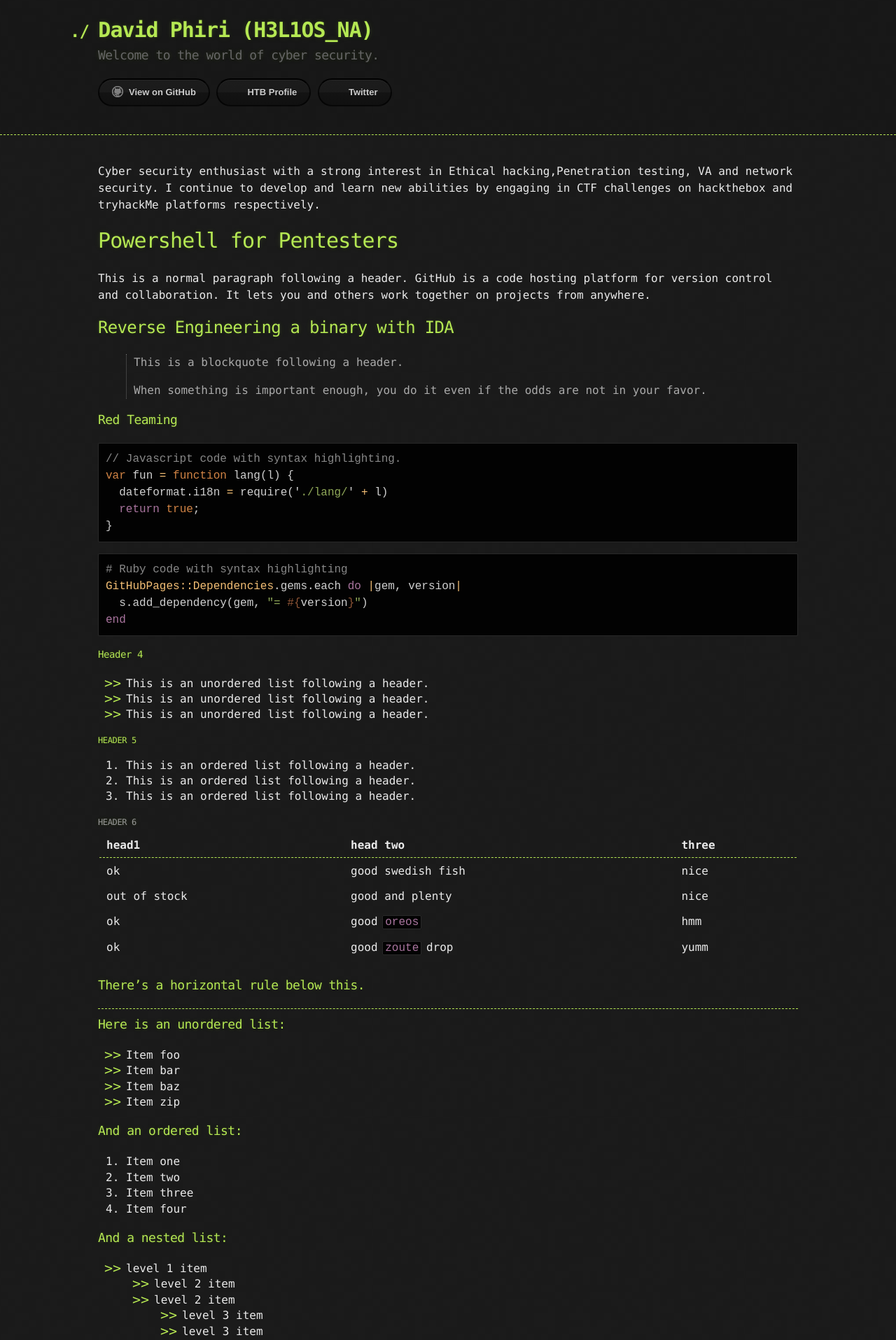
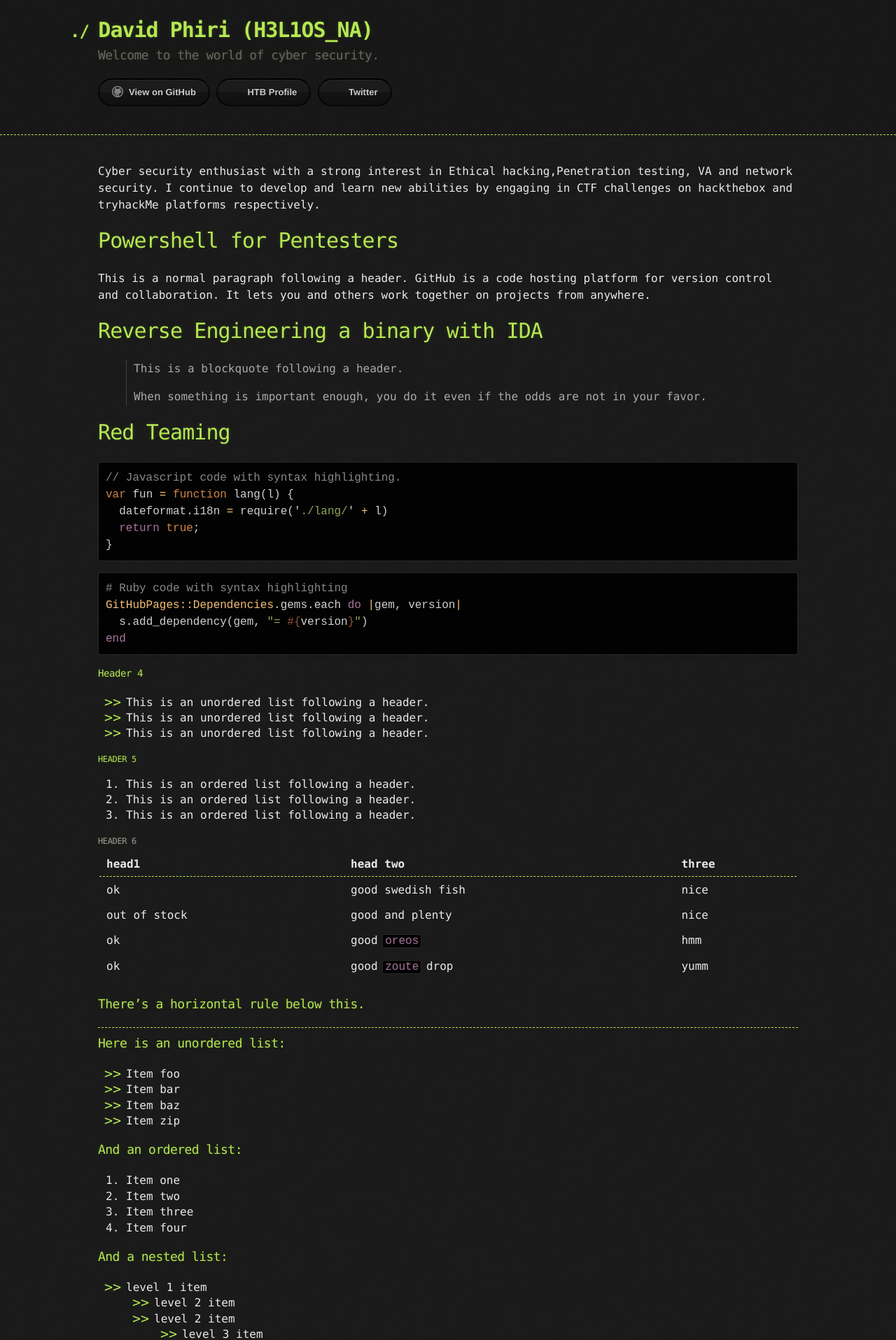
Before and after one commit to H3L1OS-NA/david_na.github.io, a Jekyll site: the page built from index.md, in a window 1280 px wide. Shown: the top 1915 px of the page at 70% size. Built offline with Jekyll 4.4.1, drawn with Linux system fonts in a browser that asks for light colours.

````diff
--- a/index.md
+++ b/index.md
@@ -9,13 +9,13 @@ Cyber security enthusiast with a strong interest in Ethical hacking,Penetration
 
 This is a normal paragraph following a header. GitHub is a code hosting platform for version control and collaboration. It lets you and others work together on projects from anywhere.
 
-## Reverse Engineering a binary with IDA
+# Reverse Engineering a binary with IDA
 
 > This is a blockquote following a header.
 >
 > When something is important enough, you do it even if the odds are not in your favor.
 
-### Red Teaming
+# Red Teaming
 
 ```js
 // Javascript code with syntax highlighting.
````
